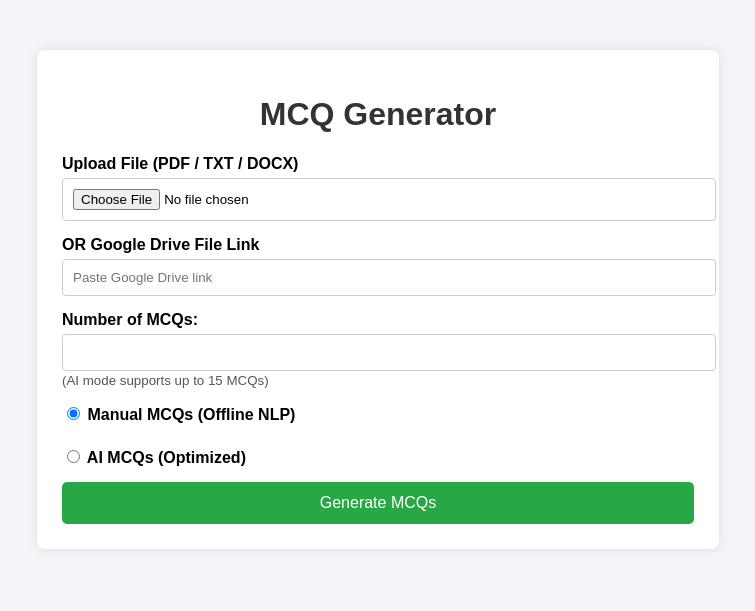
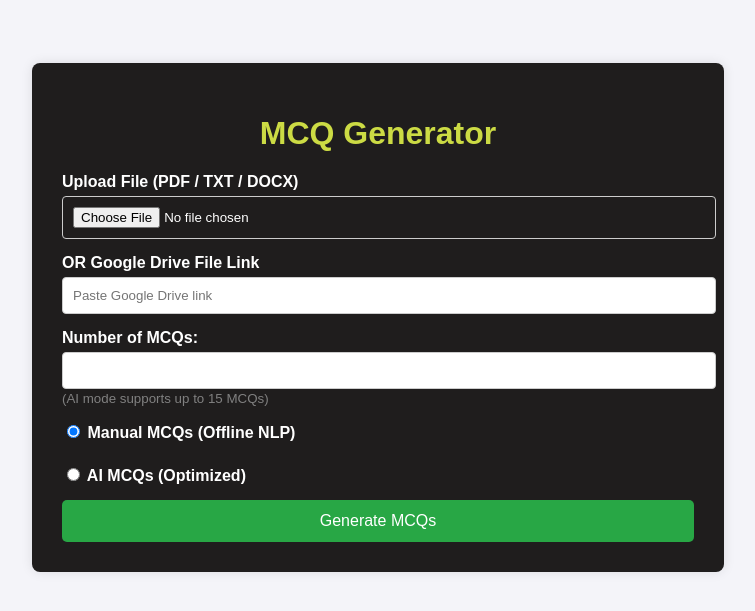
Before and after one commit to Ishu6129/MCQ_Generator_NLP, a Flask app: page / in a window 1280 px wide. Shown: the top 611 px of the page, without its empty margins (262-1017 px from the left). Run offline with Flask 3, Linux system fonts and the light colour scheme.

Commit message:
Style and readme updated

```diff
--- a/templates/index.html
+++ b/templates/index.html
@@ -13,16 +13,17 @@ body {
 
 .container {
     width: 50%;
-    margin: 50px auto;
-    background: #fff;
-    padding: 25px;
+    margin: 5% auto;
+    background: #1f1d1dff;
+    padding: 30px;
     border-radius: 8px;
     box-shadow: 0 0 12px rgba(0,0,0,0.1);
+    color:white;
 }
 
 h1 {
     text-align: center;
-    color: #333;
+    color: #ccdb44ff;
 }
 
 .form-group {
@@ -40,6 +41,7 @@ input[type="text"],
 input[type="number"] {
     width: 100%;
     padding: 10px;
+    margin:0px;
     border-radius: 4px;
     border: 1px solid #ccc;
 }
@@ -57,6 +59,10 @@ button {
     border: none;
     border-radius: 5px;
     cursor: pointer;
+}
+
+.limit{
+    color:grey;
 }
 
 button:hover {
@@ -90,7 +96,7 @@ button:hover {
                 max="15"
                 required
             >
-            <small style="color:#555;">
+            <small class="limit">
                 (AI mode supports up to 15 MCQs)
             </small>
         </div>
```
Also changed, not shown: README.md.
